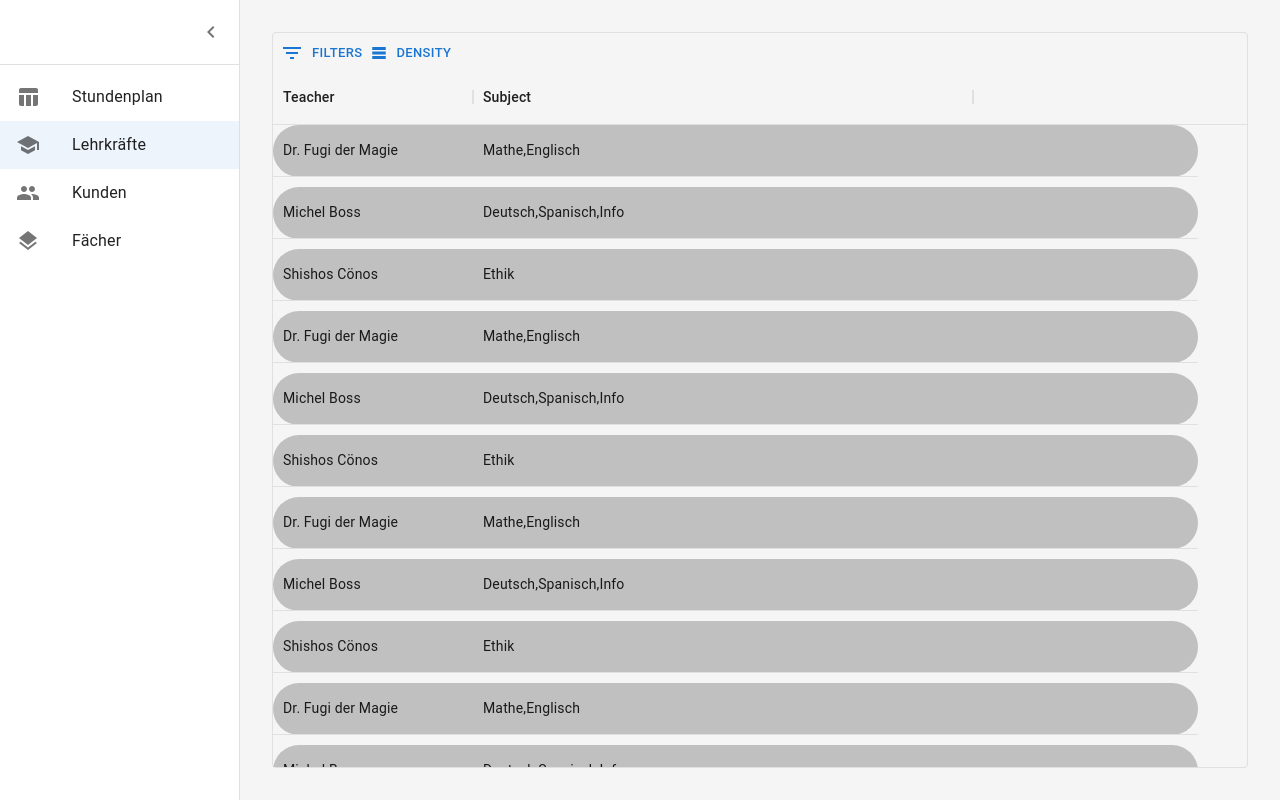
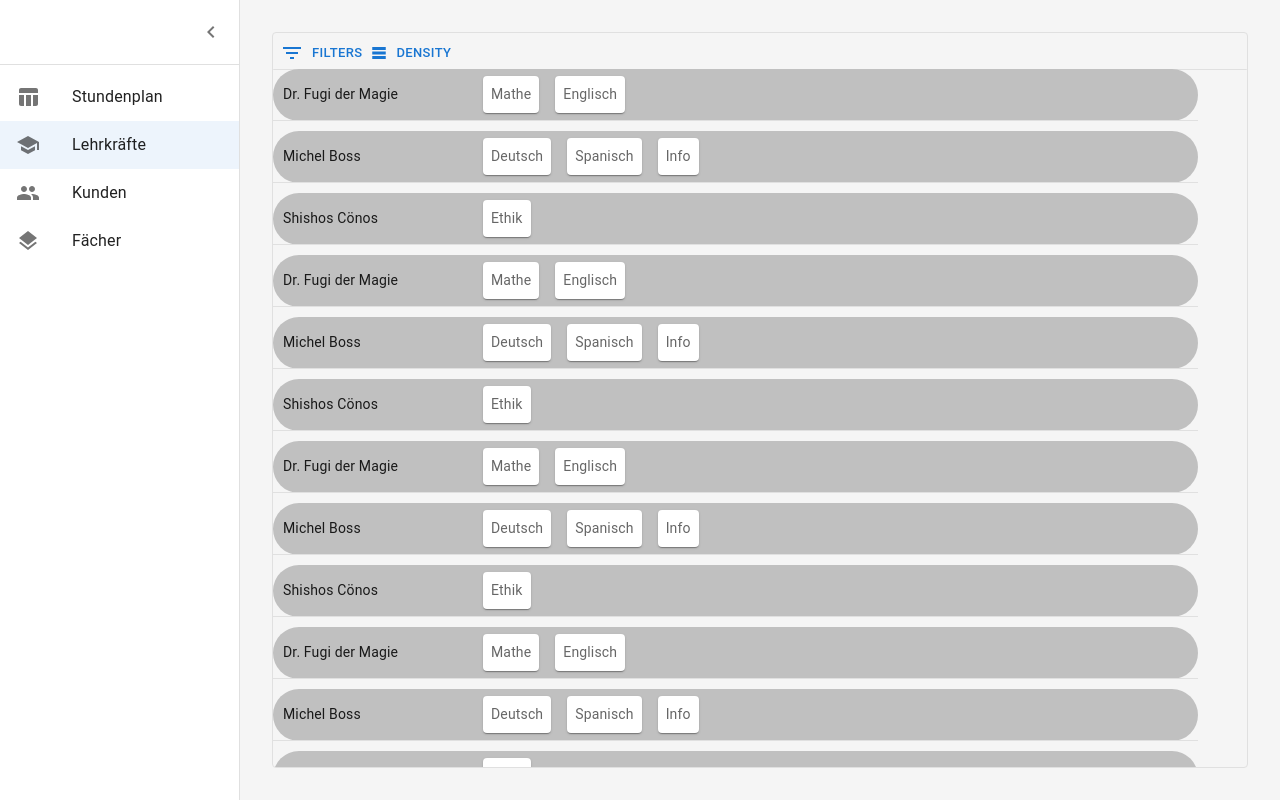
Before and after one commit to MichelBusse/erp-system-schuelertreff, a React (Vite) app in the folder client/: page /teachers in a window 1280 px wide. Built offline with nearby package versions, Linux system fonts and the light colour scheme.

Commit message:
Subjects as single Grids

```diff
--- a/client/src/pages/teachers.tsx
+++ b/client/src/pages/teachers.tsx
@@ -1,3 +1,4 @@
+import { Grid, Paper, styled } from '@mui/material';
 import {
   DataGrid,
   GridColumns,
@@ -8,6 +9,14 @@ import {
 } from '@mui/x-data-grid'
 import React from 'react';
 import './teacher.scss'
+
+const Item = styled(Paper)(({ theme }) => ({
+  backgroundColor: theme.palette.mode === 'dark' ? '#1A2027' : '#fff',
+  ...theme.typography.body2,
+  padding: theme.spacing(1),
+  textAlign: 'center',
+  color: theme.palette.text.secondary,
+}));
 
 const cols: GridColumns = [
   {
@@ -21,22 +30,33 @@ const cols: GridColumns = [
     headerClassName: 'DataGridHead',
     headerName: 'Subject',
     width: 500,
+    renderCell: (params) => (
+      <strong>
+      <Grid container spacing={2}>
+        {params.value.map((subject)=>
+          <Grid item>
+            <Item>{subject}</Item>
+          </Grid>)}
+        {console.log(params.value)}
+        </Grid>
+      </strong>
+    ),
   },
 ]
 
 const rows = [
   {id: 1, TeacherName: 'Dr. Fugi der Magie', SubjectName: ['Mathe', 'Englisch']},
   {id: 2, TeacherName: 'Michel Boss', SubjectName: ['Deutsch', 'Spanisch', 'Info']},
-  {id: 3, TeacherName: 'Shishos Cönos', SubjectName: 'Ethik'},
+  {id: 3, TeacherName: 'Shishos Cönos', SubjectName: ['Ethik']},
   {id: 4, TeacherName: 'Dr. Fugi der Magie', SubjectName: ['Mathe', 'Englisch']},
   {id: 5, TeacherName: 'Michel Boss', SubjectName: ['Deutsch', 'Spanisch', 'Info']},
-  {id: 6, TeacherName: 'Shishos Cönos', SubjectName: 'Ethik'},
+  {id: 6, TeacherName: 'Shishos Cönos', SubjectName: ['Ethik']},
   {id: 7, TeacherName: 'Dr. Fugi der Magie', SubjectName: ['Mathe', 'Englisch']},
   {id: 8, TeacherName: 'Michel Boss', SubjectName: ['Deutsch', 'Spanisch', 'Info']},
-  {id: 9, TeacherName: 'Shishos Cönos', SubjectName: 'Ethik'},
+  {id: 9, TeacherName: 'Shishos Cönos', SubjectName: ['Ethik']},
   {id: 10, TeacherName: 'Dr. Fugi der Magie', SubjectName: ['Mathe', 'Englisch']},
   {id: 11, TeacherName: 'Michel Boss', SubjectName: ['Deutsch', 'Spanisch', 'Info']},
-  {id: 12, TeacherName: 'Shishos Cönos', SubjectName: 'Ethik'}
+  {id: 12, TeacherName: 'Shishos Cönos', SubjectName: ['Ethik']}
 ]
 
 function CustomToolbar() {
@@ -58,6 +78,7 @@ const Teachers: React.FC = () => {
     <div style={{ display: 'flex', height: '100%', width: '100%' }}>
       <div style={{ flexGrow: 1 }}>
         <DataGrid
+          headerHeight={0}
           disableSelectionOnClick={true}
           components={{ Toolbar: CustomToolbar }}
           hideFooter={true}
```
Also changed, not shown: 1 other file (tests, documents, lock files or other folders).
